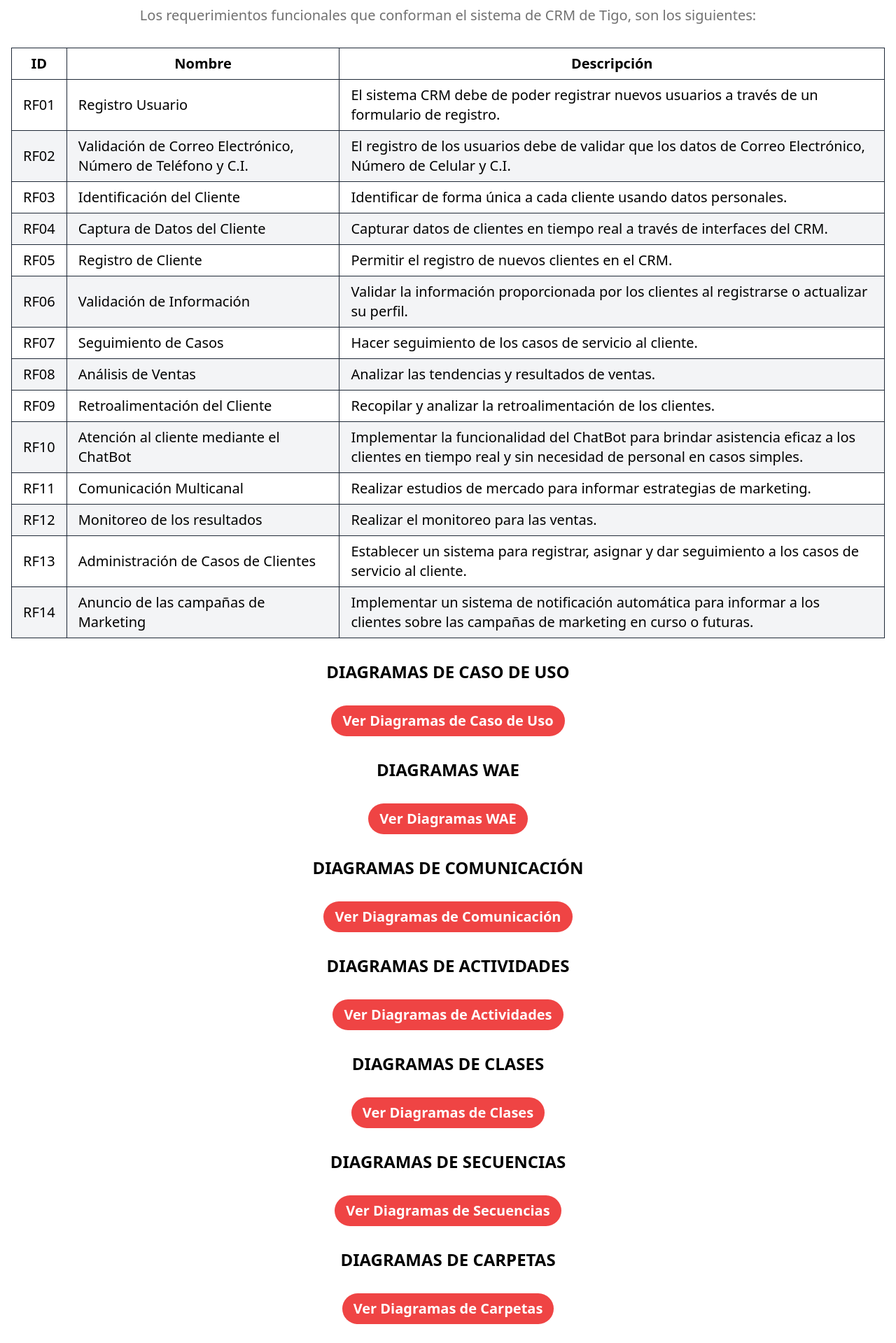
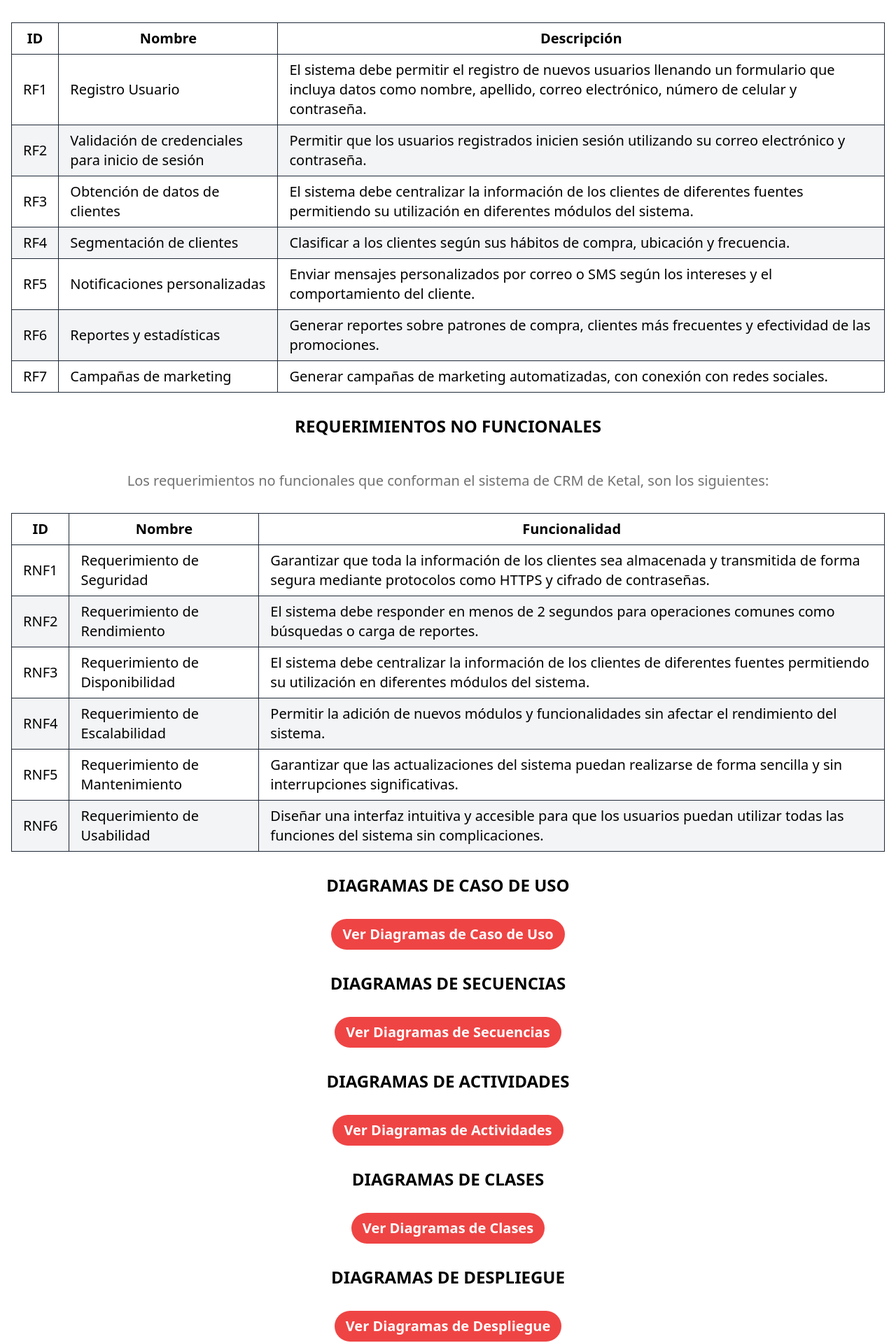
Before and after one commit to eavm314/ketal-presentation, a React (Vite) app: page /fase-diseno-desarrollo in a window 1280 px wide. Shown: the part 708-2627 px from the top of the page at 70% size. Built offline with nearby package versions, Linux system fonts and the light colour scheme.

Commit message:
diseño y desarrollo

```diff
--- a/src/pages/FaseDisenioDesarrollo.jsx
+++ b/src/pages/FaseDisenioDesarrollo.jsx
@@ -5,53 +5,45 @@
     <div className="container mx-auto px-4">
       <h1
         className="text-5xl font-bold text-center py-12"
-
       >
         Fase de Diseño y Desarrollo
       </h1>
-      <h2
-        className="text-2xl font-bold text-center"
-
+      <h2 className="text-2xl font-bold text-center pb-8 pt-14" >
+        SMART PART
+        {/* COASA DE PABLO */}
+      </h2>
+      <h2 className="text-2xl font-bold text-center pb-8 pt-14" >
+        DIAGRAMA BPWIN
+      </h2>
+      <div
+        style={{
+          display: "flex",
+          justifyContent: "center",
+          alignItems: "center",
+        }}
       >
-        FUNCIONES DEL SISTEMA
-      </h2>
-      <p
-        style={{ color: "#717171" }}
-        className=" my-12 justify-center text-justify text-xl ml-96"
-      >
-        Las funciones que conforman el sistema de CRM de Tigo, son los
-        siguientes:
-        <br />
-        - Identificar, capturar, registrar y validar de información de los
-        clientes de Tigo.
-        <br />
-        - Proporcionar un servicio de atención al cliente.
-        <br />
-        - Monitorear y analizar resultados de ventas y retroalimentación de
-        clientes.
-        <br />
-        - Responder y solucionar de la forma más eficaz y efectiva a las
-        consultas de los clientes.
-        <br />
-        - Realizar una gestión de marketing a través de una investigación de
-        mercado.
-        <br />
-        - Otorgar calidad en la interacción con el cliente, mediante
-        comunicación efectiva.
-        <br />- Atender a consultas de los clientes mediante el uso de un
-        chatbot inteligente
-      </p>
+        <button
+          className="bg-red-500 hover:bg-red-600 text-white font-bold py-2 px-4 rounded-full mb-8 text-xl"
+        >
+          <a
+            href="https://app.diagrams.net/#G1UxTBa35xamL1WvXlcGFaR_RKoCWsProJ#%7B%22pageId%22%3A%22teLSHec7Pzn7M7QR5QZd%22%7D"
+            target="_blank"
+            rel="noreferrer"
+            style={{ textDecoration: "none", color: "inherit" }}
+          >
+            Ver Diagramas BPWIN
+          </a>
+        </button>
+      </div>
       <h2
         className="text-2xl font-bold text-center pb-12"
-
       >
         REQUERIMIENTOS FUNCIONALES
       </h2>
       <p className="mb-8 text-xl text-center" style={{ color: "#717171" }}>
-        Los requerimientos funcionales que conforman el sistema de CRM de Tigo,
+        Los requerimientos funcionales que conforman el sistema de CRM de Ketal,
         son los siguientes:
       </p>
-
       <table className="table-auto border-collapse border border-gray-800 text-xl mb-8">
         <thead>
           <tr>
@@ -62,155 +54,165 @@
         </thead>
         <tbody>
           <tr>
-            <td className="border border-gray-800 px-4 py-2">RF01</td>
+            <td className="border border-gray-800 px-4 py-2">RF1</td>
             <td className="border border-gray-800 px-4 py-2">
               Registro Usuario
             </td>
             <td className="border border-gray-800 px-4 py-2">
-              El sistema CRM debe de poder registrar nuevos usuarios a través de
-              un formulario de registro.
+              El sistema debe permitir el registro de nuevos usuarios llenando un formulario que
+              incluya datos como nombre, apellido, correo electrónico, número de celular y contraseña.
             </td>
           </tr>
           <tr className="bg-gray-100">
-            <td className="border border-gray-800 px-4 py-2">RF02</td>
+            <td className="border border-gray-800 px-4 py-2">RF2</td>
             <td className="border border-gray-800 px-4 py-2">
-              Validación de Correo Electrónico, Número de Teléfono y C.I.
+              Validación de credenciales para inicio de sesión
             </td>
             <td className="border border-gray-800 px-4 py-2">
-              El registro de los usuarios debe de validar que los datos de
-              Correo Electrónico, Número de Celular y C.I.
+              Permitir que los usuarios registrados inicien sesión utilizando su correo electrónico y
+              contraseña.
             </td>
           </tr>
           <tr>
-            <td className="border border-gray-800 px-4 py-2">RF03</td>
+            <td className="border border-gray-800 px-4 py-2">RF3</td>
             <td className="border border-gray-800 px-4 py-2">
-              Identificación del Cliente
+              Obtención de datos de clientes
             </td>
             <td className="border border-gray-800 px-4 py-2">
-              Identificar de forma única a cada cliente usando datos personales.
+              El sistema debe centralizar la información de los clientes de diferentes
+              fuentes permitiendo su utilización en diferentes módulos del sistema.
             </td>
           </tr>
           <tr className="bg-gray-100">
-            <td className="border border-gray-800 px-4 py-2">RF04</td>
+            <td className="border border-gray-800 px-4 py-2">RF4</td>
             <td className="border border-gray-800 px-4 py-2">
-              Captura de Datos del Cliente
+              Segmentación de clientes
             </td>
             <td className="border border-gray-800 px-4 py-2">
-              Capturar datos de clientes en tiempo real a través de interfaces
-              del CRM.
+              Clasificar a los clientes según sus hábitos de compra, ubicación y frecuencia.
             </td>
           </tr>
           <tr>
-            <td className="border border-gray-800 px-4 py-2">RF05</td>
+            <td className="border border-gray-800 px-4 py-2">RF5</td>
             <td className="border border-gray-800 px-4 py-2">
-              Registro de Cliente
-            </td>
+              Notificaciones personalizadas            </td>
             <td className="border border-gray-800 px-4 py-2">
-              Permitir el registro de nuevos clientes en el CRM.
+              Enviar mensajes personalizados por correo o SMS según los intereses y el comportamiento
+              del cliente.
             </td>
           </tr>
           <tr className="bg-gray-100">
-            <td className="border border-gray-800 px-4 py-2">RF06</td>
+            <td className="border border-gray-800 px-4 py-2">RF6</td>
             <td className="border border-gray-800 px-4 py-2">
-              Validación de Información
+              Reportes y estadísticas
             </td>
             <td className="border border-gray-800 px-4 py-2">
-              Validar la información proporcionada por los clientes al
-              registrarse o actualizar su perfil.
+              Generar reportes sobre patrones de compra, clientes más frecuentes y efectividad de las
+              promociones.
             </td>
           </tr>
           <tr>
-            <td className="border border-gray-800 px-4 py-2">RF07</td>
+            <td className="border border-gray-800 px-4 py-2">RF7</td>
             <td className="border border-gray-800 px-4 py-2">
-              Seguimiento de Casos
+              Campañas de marketing
             </td>
             <td className="border border-gray-800 px-4 py-2">
-              Hacer seguimiento de los casos de servicio al cliente.
+              Generar campañas de marketing automatizadas, con conexión con redes sociales.
+            </td>
+          </tr>
+        </tbody>
+      </table>
+      <h2
+        className="text-2xl font-bold text-center pb-12"
+      >
+        REQUERIMIENTOS NO FUNCIONALES
+      </h2>
+      <p className="mb-8 text-xl text-center" style={{ color: "#717171" }}>
+        Los requerimientos no funcionales que conforman el sistema de CRM de Ketal,
+        son los siguientes:
+      </p>
+      <table className="table-auto border-collapse border border-gray-800 text-xl mb-8">
+        <thead>
+          <tr>
+            <th className="border border-gray-800 px-4 py-2">ID</th>
+            <th className="border border-gray-800 px-4 py-2">Nombre</th>
+            <th className="border border-gray-800 px-4 py-2">Funcionalidad</th>
+          </tr>
+        </thead>
+        <tbody>
+          <tr>
+            <td className="border border-gray-800 px-4 py-2">RNF1</td>
+            <td className="border border-gray-800 px-4 py-2">
+              Requerimiento de Seguridad
+            </td>
+            <td className="border border-gray-800 px-4 py-2">
+              Garantizar que toda la información de los clientes sea almacenada y transmitida de forma
+              segura mediante protocolos como HTTPS y cifrado de contraseñas.
             </td>
           </tr>
           <tr className="bg-gray-100">
-            <td className="border border-gray-800 px-4 py-2">RF08</td>
+            <td className="border border-gray-800 px-4 py-2">RNF2</td>
             <td className="border border-gray-800 px-4 py-2">
-              Análisis de Ventas
+              Requerimiento de Rendimiento
             </td>
             <td className="border border-gray-800 px-4 py-2">
-              Analizar las tendencias y resultados de ventas.
+              El sistema debe responder en menos de 2 segundos para operaciones comunes como búsquedas
+              o carga de reportes.
             </td>
           </tr>
           <tr>
-            <td className="border border-gray-800 px-4 py-2">RF09</td>
+            <td className="border border-gray-800 px-4 py-2">RNF3</td>
             <td className="border border-gray-800 px-4 py-2">
-              Retroalimentación del Cliente
+              Requerimiento de Disponibilidad
             </td>
             <td className="border border-gray-800 px-4 py-2">
-              Recopilar y analizar la retroalimentación de los clientes.
+              El sistema debe centralizar la información de los clientes de diferentes
+              fuentes permitiendo su utilización en diferentes módulos del sistema.
             </td>
           </tr>
           <tr className="bg-gray-100">
-            <td className="border border-gray-800 px-4 py-2">RF10</td>
+            <td className="border border-gray-800 px-4 py-2">RNF4</td>
             <td className="border border-gray-800 px-4 py-2">
-              Atención al cliente mediante el ChatBot
+              Requerimiento de Escalabilidad
             </td>
             <td className="border border-gray-800 px-4 py-2">
-              Implementar la funcionalidad del ChatBot para brindar asistencia
-              eficaz a los clientes en tiempo real y sin necesidad de personal
-              en casos simples.
+              Permitir la adición de nuevos módulos y funcionalidades sin afectar el rendimiento del
+              sistema.
             </td>
           </tr>
           <tr>
-            <td className="border border-gray-800 px-4 py-2">RF11</td>
+            <td className="border border-gray-800 px-4 py-2">RNF5</td>
             <td className="border border-gray-800 px-4 py-2">
-              Comunicación Multicanal
+              Requerimiento de Mantenimiento
             </td>
             <td className="border border-gray-800 px-4 py-2">
-              Realizar estudios de mercado para informar estrategias de
-              marketing.
+              Garantizar que las actualizaciones del sistema puedan realizarse de forma sencilla y sin
+              interrupciones significativas.
             </td>
           </tr>
           <tr className="bg-gray-100">
-            <td className="border border-gray-800 px-4 py-2">RF12</td>
+            <td className="border border-gray-800 px-4 py-2">RNF6</td>
             <td className="border border-gray-800 px-4 py-2">
-              Monitoreo de los resultados
+              Requerimiento de Usabilidad
             </td>
             <td className="border border-gray-800 px-4 py-2">
-              Realizar el monitoreo para las ventas.
-            </td>
-          </tr>
-          <tr>
-            <td className="border border-gray-800 px-4 py-2">RF13</td>
-            <td className="border border-gray-800 px-4 py-2">
-              Administración de Casos de Clientes
-            </td>
-            <td className="border border-gray-800 px-4 py-2">
-              Establecer un sistema para registrar, asignar y dar seguimiento a
-              los casos de servicio al cliente.
-            </td>
-          </tr>
-          <tr className="bg-gray-100">
-            <td className="border border-gray-800 px-4 py-2">RF14</td>
-            <td className="border border-gray-800 px-4 py-2">
-              Anuncio de las campañas de Marketing
-            </td>
-            <td className="border border-gray-800 px-4 py-2">
-              Implementar un sistema de notificación automática para informar a
-              los clientes sobre las campañas de marketing en curso o futuras.
+              Diseñar una interfaz intuitiva y accesible para que los usuarios puedan utilizar todas
+              las funciones del sistema sin complicaciones.
             </td>
           </tr>
         </tbody>
       </table>
       <h2
         className="text-2xl font-bold text-center pb-8"
-
       >
         DIAGRAMAS DE CASO DE USO
       </h2>
-      {/* Botón para ver Diagramas de Caso de Uso */}
       <div className="flex justify-center">
         <button
           className="bg-red-500 hover:bg-red-600 text-white font-bold py-2 px-4 rounded-full mb-8 text-xl"
         >
           <a
-            href="https://docs.google.com/document/d/15_gwIGdCayQAc3PvxpmVJ-mr0Pn0vrO8Wbl5zeBgkks/edit?usp=sharing"
+            href="https://app.diagrams.net/#G1UxTBa35xamL1WvXlcGFaR_RKoCWsProJ#%7B%22pageId%22%3A%229mbPyVKoUWgtqCT0lXGR%22%7D"
             target="_blank"
             rel="noreferrer"
             className="no-underline"
@@ -221,7 +223,106 @@
       </div>
       <h2
         className="text-2xl font-bold text-center pb-8"
-
+      >
+        DIAGRAMAS DE SECUENCIAS
+      </h2>
+      <div
+        style={{
+          display: "flex",
+          justifyContent: "center",
+          alignItems: "center",
+        }}
+      >
+        <button
+          className="bg-red-500 hover:bg-red-600 text-white font-bold py-2 px-4 rounded-full mb-8 text-xl"
+        >
+          <a
+            href="https://app.diagrams.net/#G1UxTBa35xamL1WvXlcGFaR_RKoCWsProJ#%7B%22pageId%22%3A%22iI4I6vjF8eVkp-9OreVI%22%7D"
+            target="_blank"
+            rel="noreferrer"
+            style={{ textDecoration: "none", color: "inherit" }}
+          >
+            Ver Diagramas de Secuencias
+          </a>
+        </button>
+      </div>
+      <h2
+        className="text-2xl font-bold text-center pb-8"
+      >
+        DIAGRAMAS DE ACTIVIDADES
+      </h2>
+      <div
+        style={{
+          display: "flex",
+          justifyContent: "center",
+          alignItems: "center",
+        }}
+      >
+        <button
+          className="bg-red-500 hover:bg-red-600 text-white font-bold py-2 px-4 rounded-full mb-8 text-xl"
+        >
+          <a
+            href="https://app.diagrams.net/#G1UxTBa35xamL1WvXlcGFaR_RKoCWsProJ#%7B%22pageId%22%3A%22lxcWwOwQzbBGySp4f0IJ%22%7D"
+            target="_blank"
+            rel="noreferrer"
+            style={{ textDecoration: "none", color: "inherit" }}
+          >
+            Ver Diagramas de Actividades
+          </a>
+        </button>
+      </div>
+      <h2
+        className="text-2xl font-bold text-center pb-8"
+      >
+        DIAGRAMAS DE CLASES
+      </h2>
+      <div
+        style={{
+          display: "flex",
+          justifyContent: "center",
+          alignItems: "center",
+        }}
+      >
+        <button
+          className="bg-red-500 hover:bg-red-600 text-white font-bold py-2 px-4 rounded-full mb-8 text-xl"
+        >
+          <a
+            href="https://app.diagrams.net/#G1UxTBa35xamL1WvXlcGFaR_RKoCWsProJ#%7B%22pageId%22%3A%223WPh1z2e0cWvfrTLDA8n%22%7D"
+            target="_blank"
+            rel="noreferrer"
+            style={{ textDecoration: "none", color: "inherit" }}
+          >
+            Ver Diagramas de Clases
+          </a>
+        </button>
+      </div>
+      <h2
+        className="text-2xl font-bold text-center pb-8"
+      >
+        DIAGRAMAS DE DESPLIEGUE
+      </h2>
+      <div
+        style={{
+          display: "flex",
+          justifyContent: "center",
+          alignItems: "center",
+        }}
+      >
+        <button
+          className="bg-red-500 hover:bg-red-600 text-white font-bold py-2 px-4 rounded-full mb-8 text-xl"
+        >
+          <a
+            href="https://app.diagrams.net/#G1UxTBa35xamL1WvXlcGFaR_RKoCWsProJ#%7B%22pageId%22%3A%22ZcXWrSS6yP9feTbjWZ5c%22%7D"
+            target="_blank"
+            rel="noreferrer"
+            style={{ textDecoration: "none", color: "inherit" }}
+          >
+            Ver Diagramas de Despliegue
+          </a>
+        </button>
+      </div>
+      <h2
+        className="text-2xl font-bold text-center pb-8"
       >
         DIAGRAMAS WAE
       </h2>
@@ -236,7 +337,7 @@
           className="bg-red-500 hover:bg-red-600 text-white font-bold py-2 px-4 rounded-full mb-8 text-xl"
         >
           <a
-            href="https://docs.google.com/document/d/15_gwIGdCayQAc3PvxpmVJ-mr0Pn0vrO8Wbl5zeBgkks/edit?usp=sharing"
+            href="https://app.diagrams.net/#G1UxTBa35xamL1WvXlcGFaR_RKoCWsProJ#%7B%22pageId%22%3A%22-TVmNnM9By2zqXNcBH6p%22%7D"
             target="_blank"
             rel="noreferrer"
             style={{ textDecoration: "none", color: "inherit" }}
@@ -246,144 +347,12 @@
         </button>
       </div>
       <h2
-        className="text-2xl font-bold text-center pb-8"
-
-      >
-        DIAGRAMAS DE COMUNICACIÓN
-      </h2>
-      <div
-        style={{
-          display: "flex",
-          justifyContent: "center",
-          alignItems: "center",
-        }}
-      >
-        <button
-          className="bg-red-500 hover:bg-red-600 text-white font-bold py-2 px-4 rounded-full mb-8 text-xl"
-        >
-          <a
-            href="https://docs.google.com/document/d/15_gwIGdCayQAc3PvxpmVJ-mr0Pn0vrO8Wbl5zeBgkks/edit?usp=sharing"
-            target="_blank"
-            rel="noreferrer"
-            style={{ textDecoration: "none", color: "inherit" }}
-          >
-            Ver Diagramas de Comunicación
-          </a>
-        </button>
-      </div>
-      <h2
-        className="text-2xl font-bold text-center pb-8"
-
-      >
-        DIAGRAMAS DE ACTIVIDADES
-      </h2>
-      <div
-        style={{
-          display: "flex",
-          justifyContent: "center",
-          alignItems: "center",
-        }}
-      >
-        <button
-          className="bg-red-500 hover:bg-red-600 text-white font-bold py-2 px-4 rounded-full mb-8 text-xl"
-        >
-          <a
-            href="https://docs.google.com/document/d/15_gwIGdCayQAc3PvxpmVJ-mr0Pn0vrO8Wbl5zeBgkks/edit?usp=sharing"
-            target="_blank"
-            rel="noreferrer"
-            style={{ textDecoration: "none", color: "inherit" }}
-          >
-            Ver Diagramas de Actividades
-          </a>
-        </button>
-      </div>
-      <h2
-        className="text-2xl font-bold text-center pb-8"
-
-      >
-        DIAGRAMAS DE CLASES
-      </h2>
-      <div
-        style={{
-          display: "flex",
-          justifyContent: "center",
-          alignItems: "center",
-        }}
-      >
-        <button
-          className="bg-red-500 hover:bg-red-600 text-white font-bold py-2 px-4 rounded-full mb-8 text-xl"
-        >
-          <a
-            href="https://docs.google.com/document/d/15_gwIGdCayQAc3PvxpmVJ-mr0Pn0vrO8Wbl5zeBgkks/edit?usp=sharing"
-            target="_blank"
-            rel="noreferrer"
-            style={{ textDecoration: "none", color: "inherit" }}
-          >
-            Ver Diagramas de Clases
-          </a>
-        </button>
-      </div>
-      <h2
-        className="text-2xl font-bold text-center pb-8"
-
-      >
-        DIAGRAMAS DE SECUENCIAS
-      </h2>
-      <div
-        style={{
-          display: "flex",
-          justifyContent: "center",
-          alignItems: "center",
-        }}
-      >
-        <button
-          className="bg-red-500 hover:bg-red-600 text-white font-bold py-2 px-4 rounded-full mb-8 text-xl"
-        >
-          <a
-            href="https://docs.google.com/document/d/15_gwIGdCayQAc3PvxpmVJ-mr0Pn0vrO8Wbl5zeBgkks/edit?usp=sharing"
-            target="_blank"
-            rel="noreferrer"
-            style={{ textDecoration: "none", color: "inherit" }}
-          >
-            Ver Diagramas de Secuencias
-          </a>
-        </button>
-      </div>
-      <h2
-        className="text-2xl font-bold text-center pb-8"
-
-      >
-        DIAGRAMAS DE CARPETAS
-      </h2>
-      <div
-        style={{
-          display: "flex",
-          justifyContent: "center",
-          alignItems: "center",
-        }}
-      >
-        <button
-          className="bg-red-500 hover:bg-red-600 text-white font-bold py-2 px-4 rounded-full mb-8 text-xl"
-        >
-          <a
-            href="https://docs.google.com/document/d/15_gwIGdCayQAc3PvxpmVJ-mr0Pn0vrO8Wbl5zeBgkks/edit?usp=sharing"
-            target="_blank"
-            rel="noreferrer"
-            style={{ textDecoration: "none", color: "inherit" }}
-          >
-            Ver Diagramas de Carpetas
-          </a>
-        </button>
-      </div>
-      <h2
         className="text-2xl font-bold text-center pb-12"
-
       >
         DIAGRAMAS DE C4
       </h2>
       <h3
         className="text-xl font-bold text-left ml-80 pb-12"
-
       >
         DIAGRAMA DE CONTEXTO
       </h3>
@@ -392,35 +361,11 @@
       </div>
       <h3
         className="text-xl font-bold text-left ml-80 pb-12"
-
       >
         DIAGRAMA DE CONTENEDORES
       </h3>
       <div className="flex justify-center">
         <img src={img_contenedor} alt="Gartner Cloud" className="w-1/2" />
-      </div>
-      <h2 className="text-2xl font-bold text-center pb-8 pt-14" >
-        DIAGRAMA BPWIN
-      </h2>
-      <div
-        style={{
-          display: "flex",
-          justifyContent: "center",
-          alignItems: "center",
-        }}
-      >
-        <button
-          className="bg-red-500 hover:bg-red-600 text-white font-bold py-2 px-4 rounded-full mb-8 text-xl"
-        >
-          <a
-            href="https://docs.google.com/document/d/15_gwIGdCayQAc3PvxpmVJ-mr0Pn0vrO8Wbl5zeBgkks/edit?usp=sharing"
-            target="_blank"
-            rel="noreferrer"
-            style={{ textDecoration: "none", color: "inherit" }}
-          >
-            Ver Diagramas BPWIN
-          </a>
-        </button>
       </div>
       <h2 className="text-2xl font-bold text-center pb-8" >
         MOCKUPS
@@ -436,7 +381,7 @@
           className="bg-red-500 hover:bg-red-600 text-white font-bold py-2 px-4 rounded-full mb-8 text-xl"
         >
           <a
-            href="https://www.figma.com/file/Lv6DbzAIL7GyW2juYpvQJj/Prototipo-Dashboard?type=design&node-id=0-1&mode=design&t=MRZ7os5lTIOh4fky-0"
+            href="https://www.figma.com/design/CcKiGshjEmKX8xwonVyDzs/Ketal?node-id=0-1&t=ymhHN2iZWD7MADoV-1"
             target="_blank"
             rel="noreferrer"
             style={{ textDecoration: "none", color: "inherit" }}
```
